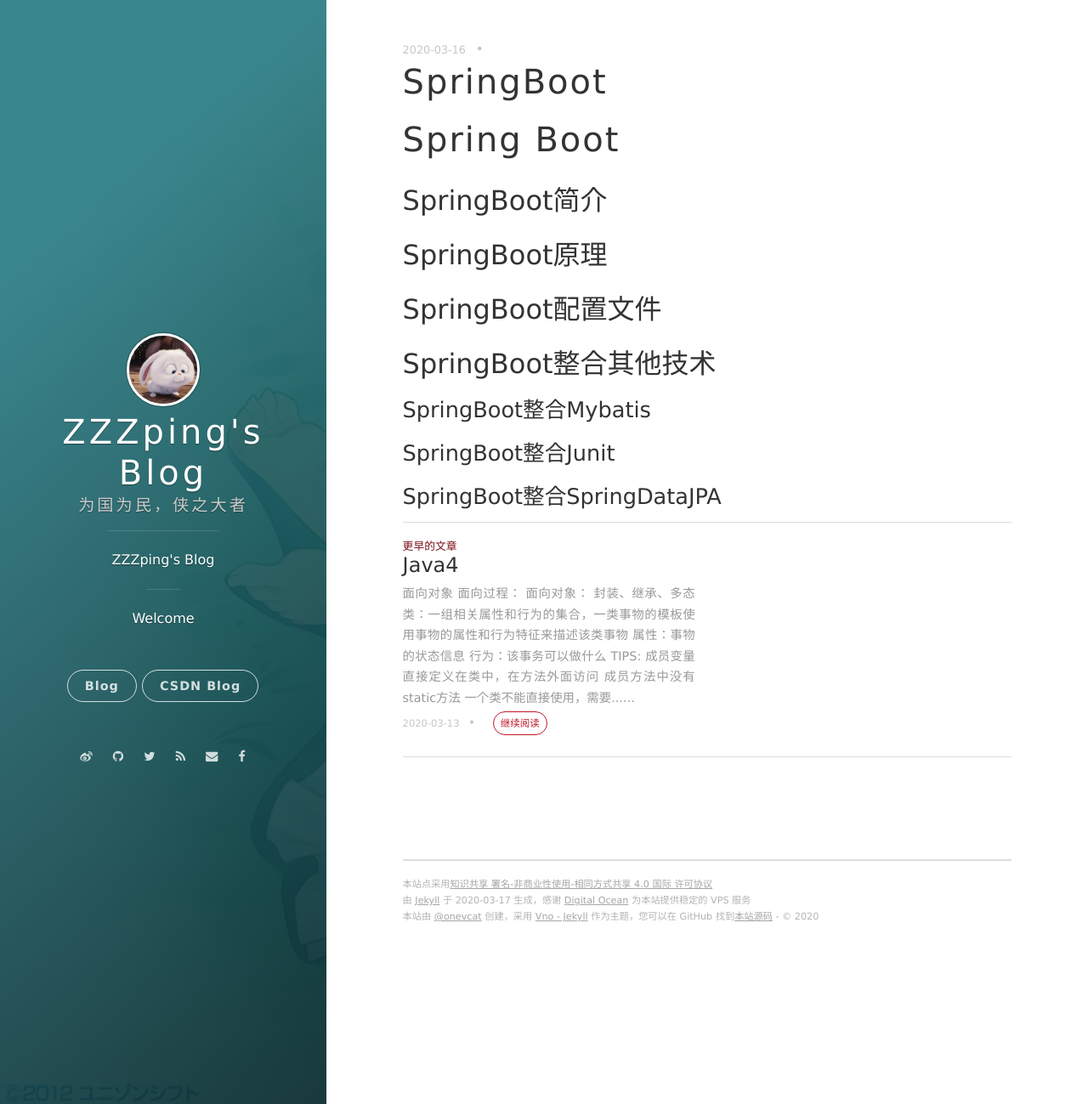
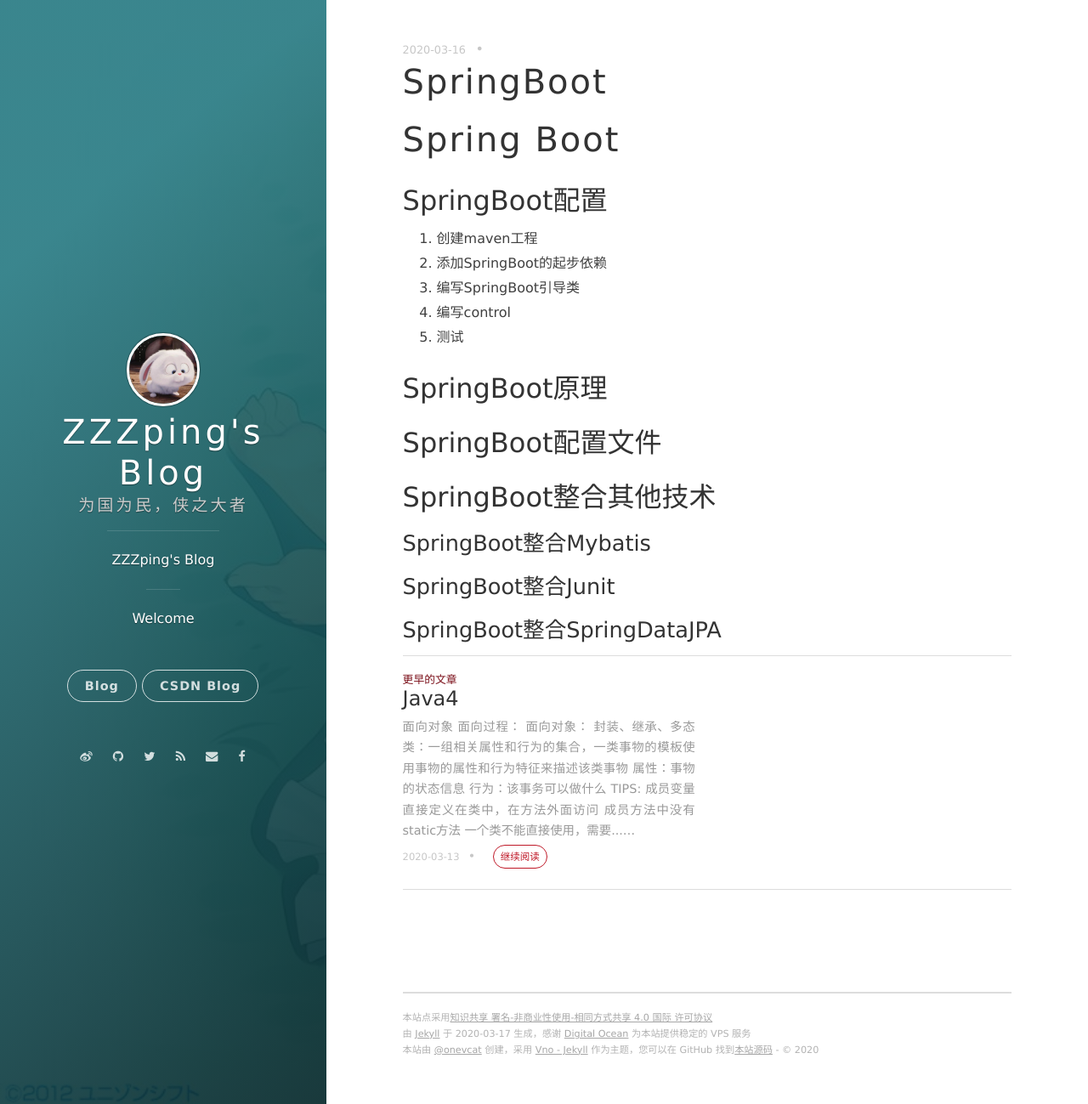
Before and after one commit to ZZZping/ZZZping.github.io, a Jekyll site: the page built from _posts/2020-03-16-SpringBoot1.md, in a window 1280 px wide and 1299 px high. Shown: the whole window at 85% size. Built offline with Jekyll 4.4.1, drawn with Linux system fonts in a browser that asks for light colours; nearby versions of some CDN libraries; comment, search, counter and statistics services are not loaded.

Commit message:
springboot1

```diff
--- a/_posts/2020-03-16-SpringBoot1.md
+++ b/_posts/2020-03-16-SpringBoot1.md
@@ -6,7 +6,12 @@ date: 2020-03-16 16:28:24.000000000 +09:00
 
 # Spring Boot
 
-## SpringBoot简介
+## SpringBoot配置
+   1. 创建maven工程
+   2. 添加SpringBoot的起步依赖
+   3. 编写SpringBoot引导类
+   4. 编写control
+   5. 测试
 
 ## SpringBoot原理
 
```
